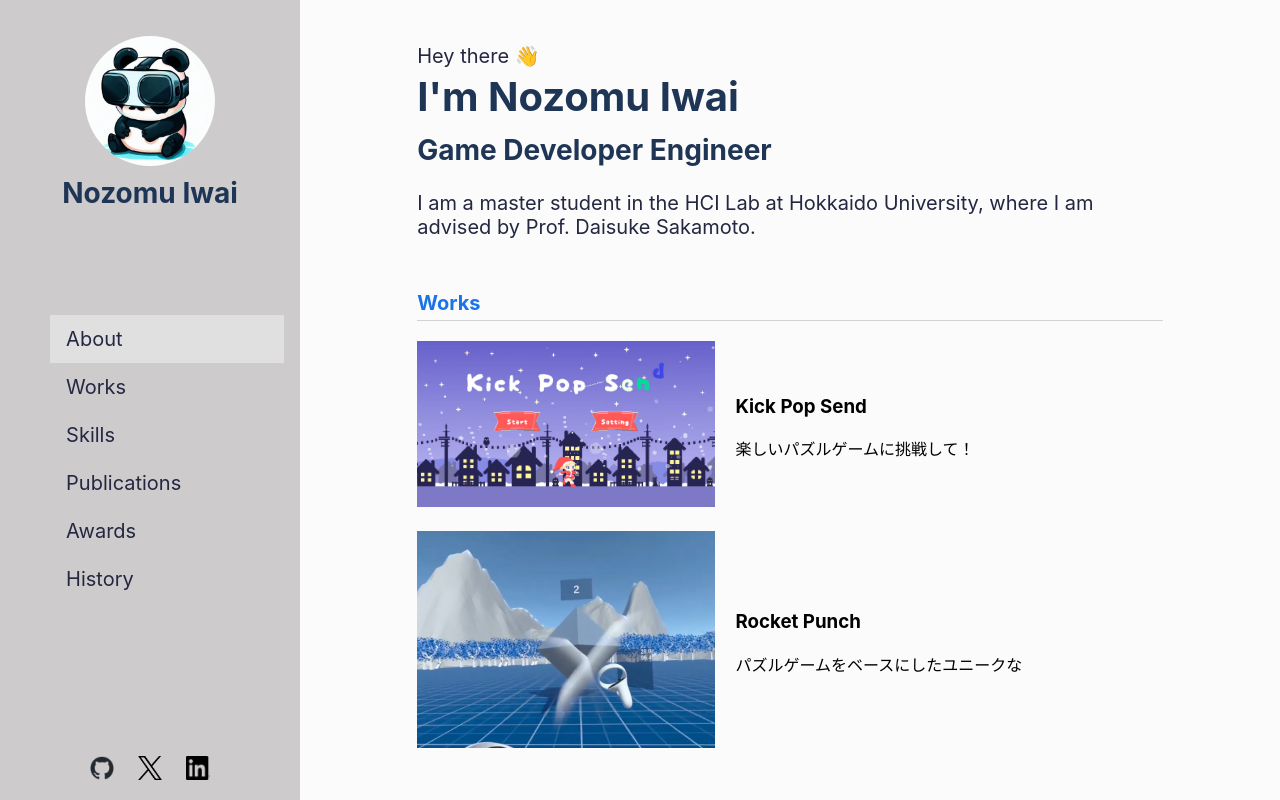
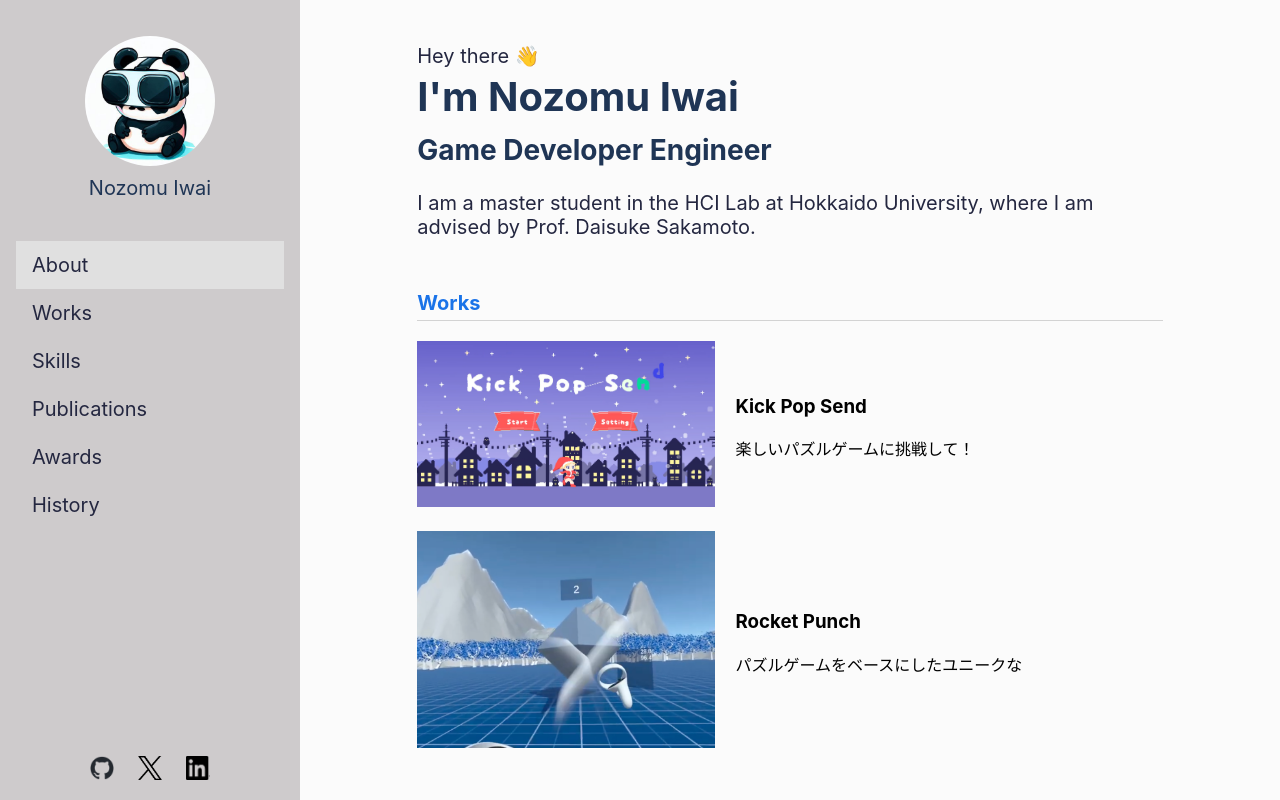
Before and after one commit to NI-yy/NI-yy.github.io, a React (Create React App) app: page / in a window 1280 px wide. Shown: the top 800 px of the page. Built offline with nearby package versions, Linux system fonts and the light colour scheme; the HTML template or start-up script is replaced by a standard one.

Commit message:
サイドバーレイアウト微修正

```diff
--- a/src/components/Sidebar.js
+++ b/src/components/Sidebar.js
@@ -60,13 +60,13 @@ const Sidebar = forwardRef(({ activeSection, isMenuOpen, toggleMenu }, ref) => {
           </ul>
         </nav>
         <div className="social_icons">
-          <a href="https://linkedin.com" target="_blank" rel="noopener noreferrer">
-            <img src={github_icon} alt="Github" className="linkedin-icon" />
+          <a href="https://github.com/NI-yy" target="_blank" rel="noopener noreferrer">
+            <img src={github_icon} alt="Github" className="github-icon" />
           </a>
-          <a href="https://linkedin.com" target="_blank" rel="noopener noreferrer">
-            <img src={x_icon} alt="X" className="linkedin-icon" />
+          <a href="https://x.com/yy88804046" target="_blank" rel="noopener noreferrer">
+            <img src={x_icon} alt="X" className="x-icon" />
           </a>
-          <a href="https://linkedin.com" target="_blank" rel="noopener noreferrer">
+          <a href="https://www.linkedin.com/in/nozomu-iwai-b3a218325/" target="_blank" rel="noopener noreferrer">
             <img src={linkedin_icon} alt="LinkedIn" className="linkedin-icon" />
           </a>
         </div>
--- a/src/styles/Sidebar.css
+++ b/src/styles/Sidebar.css
@@ -54,7 +54,7 @@
     display: flex;
     flex-direction: column;
     margin-top: 20px;
-    margin-bottom: 40px;
+    margin-bottom: 20px;
   }
 
   .name-container {
@@ -64,8 +64,8 @@
 
   .sidebar-name {
     color: var(--color-blue-dark);
-    font-size: var(--font-size-xlarge);
-    font-weight: bold;
+    font-size: var(--font-size-large);
+
     display: inline-block;
     text-align: left;
   }
@@ -90,14 +90,14 @@
   }
 
   .nav-list {
-    padding-top: 65px;
+    padding-top: 5px;
     flex-grow: 1;
   }
 
   .nav-list ul {
     list-style: none;
-    padding-left: 34.1px;
-    margin: 0;
+    padding-left: 0px;
+    cursor: pointer;
   }
 
   .nav-list ul li {
@@ -105,7 +105,7 @@
     padding: 12px 16px;
     color: var(--color-navy);
     font-size: var(--font-size-large);
-    cursor: pointer;
+
   }
 
   .nav-list ul li:hover {
@@ -127,6 +127,7 @@
 
   .social_icons a {
     text-decoration: none;
+    cursor: pointer;
   }
 
   .social_icons img {
```
Also changed, not shown: src/img/facebook-icon.png (added).
